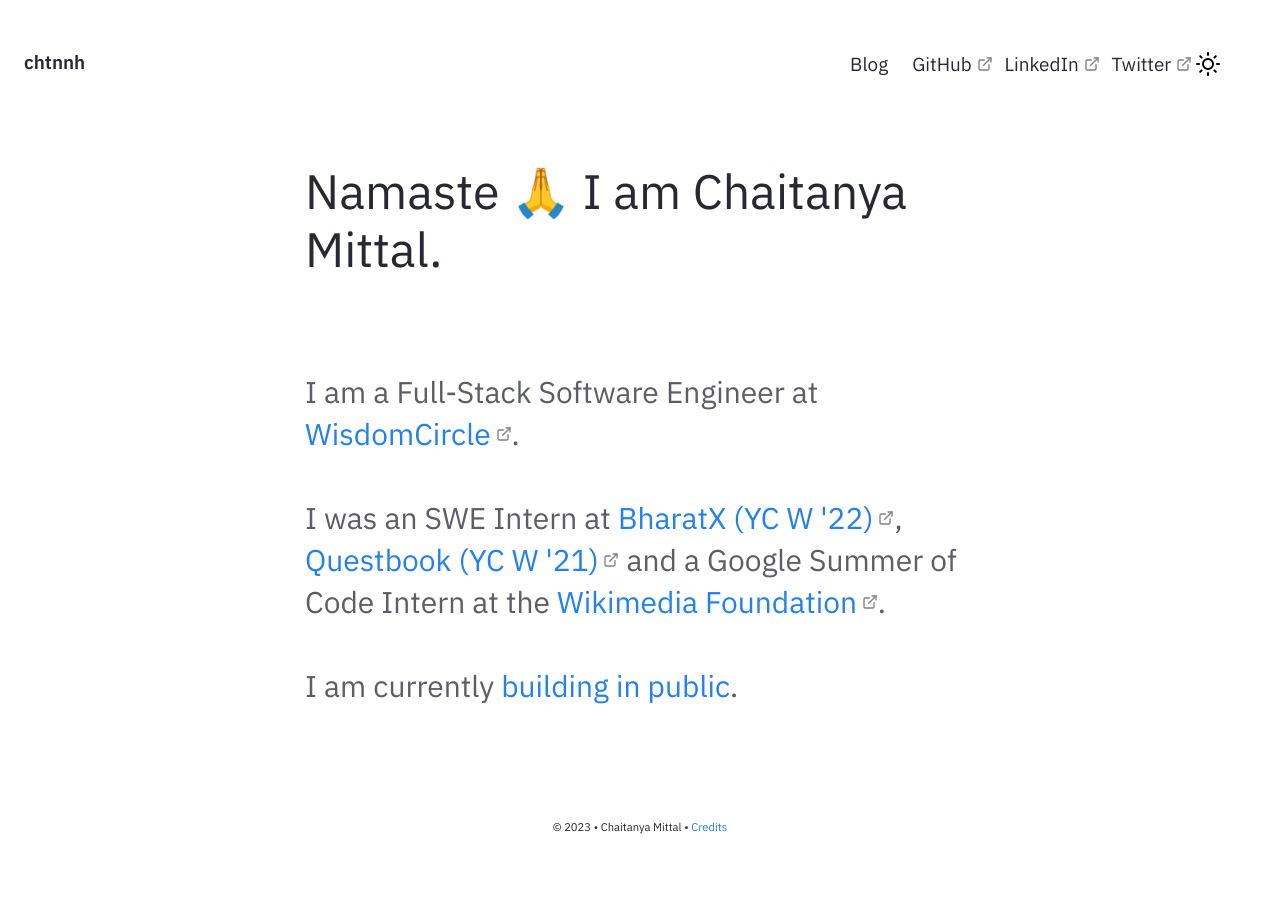
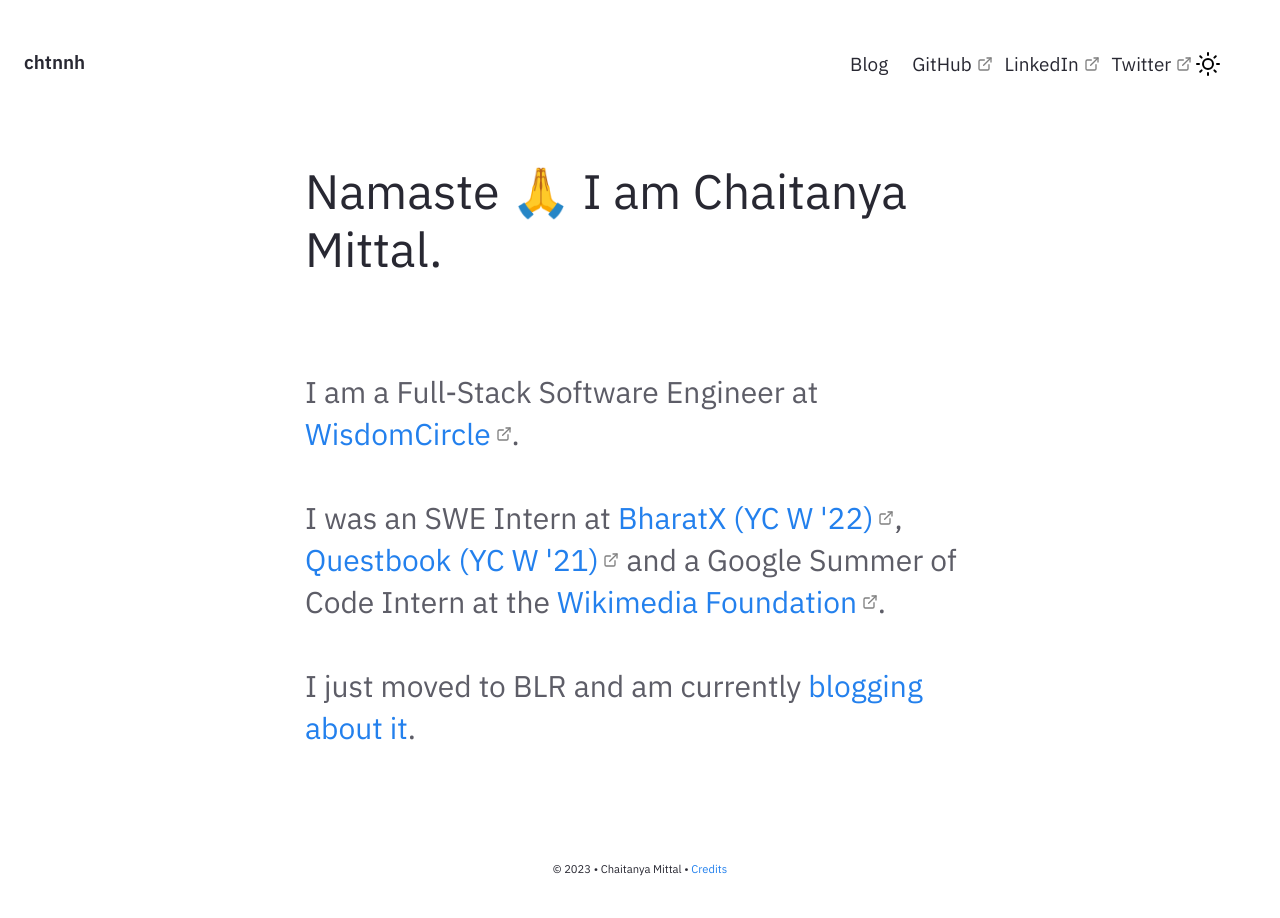
Before and after one commit to chtnnh/old.chtnnh.github.io, a Jekyll site: the page built from pages/index.md, in a window 1280 px wide. Built offline with Jekyll 4.4.1, drawn with Linux system fonts in a browser that asks for light colours.

Commit message:
feat: modify homepage to reflect current adventure

```diff
--- a/_includes/Homepage.html
+++ b/_includes/Homepage.html
@@ -9,7 +9,7 @@
             I was an SWE Intern at <a href="https://bharatx.tech">BharatX (YC W '22)</a>, <a href="https://questbook.xyz">Questbook (YC W '21)</a> and a Google Summer of Code Intern at the <a href="https://wikimedia.org">Wikimedia Foundation</a>.
             <br />
             <br />
-            I am currently <a href="{{'/posts' | relative_url}}">building in public</a>.
+            I just moved to BLR and am currently <a href="{{'/posts' | relative_url}}">blogging about it</a>.
         </h3>
     </div>
 </div>
```
